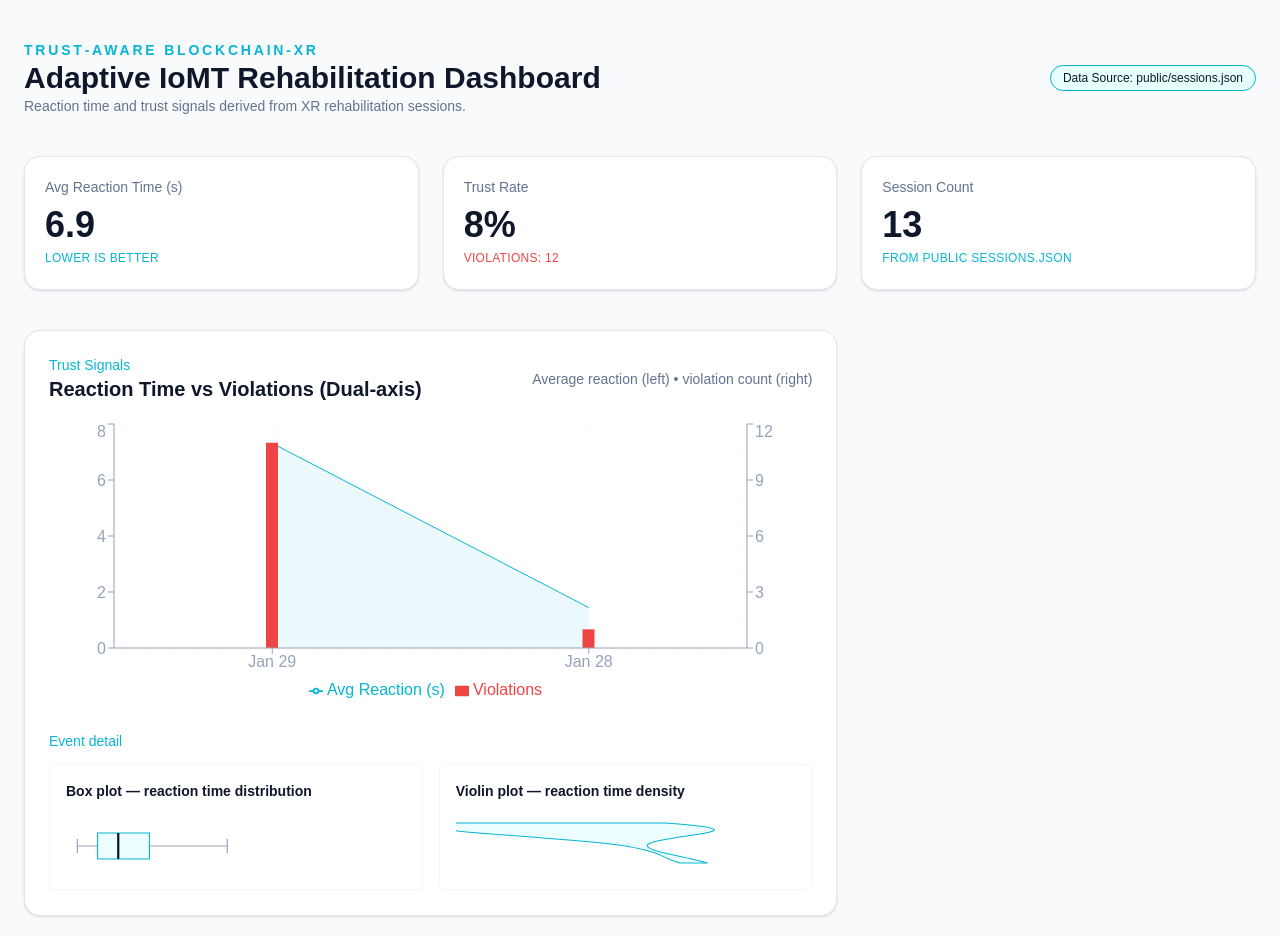
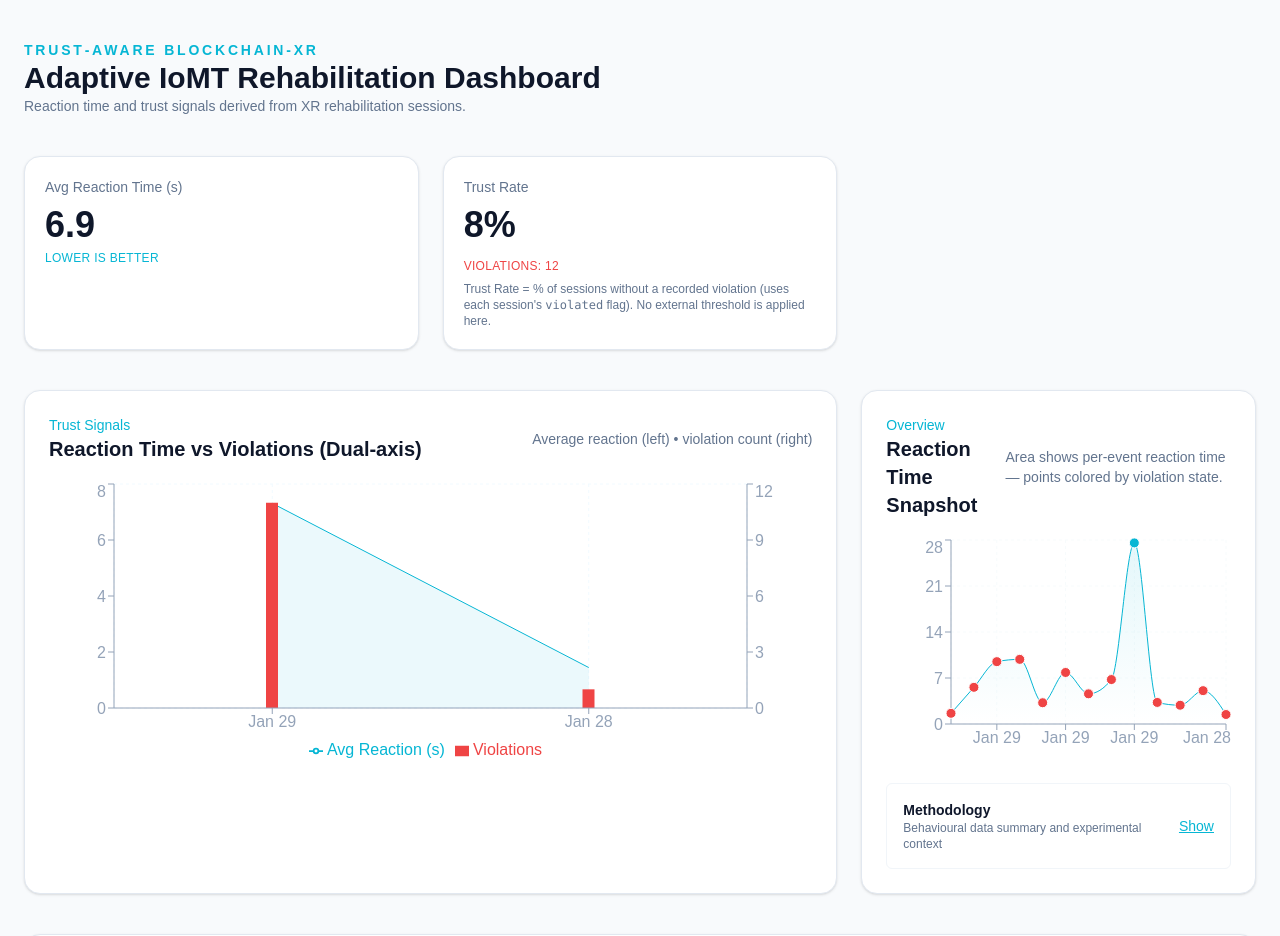
Before and after one commit to Quddos/Blockchain_XR_IoMT, a Next.js app: page /dashboard in a window 1280 px wide. Shown: the top 936 px of the page. Built offline with nearby package versions, Linux system fonts and the light colour scheme.

Commit message:
Refactor DashboardPage and TrendCharts components to enhance privacy by removing sensitive data displays and improving clarity in session metrics

```diff
--- a/app/dashboard/page.tsx
+++ b/app/dashboard/page.tsx
@@ -103,11 +103,7 @@ export default async function DashboardPage() {
             </p>
           </div>
 
-          <div className="flex gap-3 items-center">
-            <div className="rounded-full bg-[#e6fffb] px-3 py-1 text-xs font-medium text-[#0f172a] border border-[#06b6d4]">
-              Data Source: public/sessions.json
-            </div>
-          </div>
+          {/* data source intentionally hidden for privacy */}
         </header>
 
         <section className="mb-10 grid gap-6 md:grid-cols-3">
@@ -127,21 +123,12 @@ export default async function DashboardPage() {
             <p className="mt-2 text-4xl font-semibold text-[#0f172a]">
               {formatNumber(trustRate, 0)}%
             </p>
-            <span className="text-xs uppercase tracking-wide text-[#ef4444]">
-              Violations: {violationsCount}
-            </span>
+            <div className="mt-2">
+              <span className="text-xs uppercase tracking-wide text-[#ef4444]">Violations: {violationsCount}</span>
+              <p className="text-xs text-slate-500 mt-1">Trust Rate = % of sessions without a recorded violation (uses each session's <code>violated</code> flag). No external threshold is applied here.</p>
+            </div>
           </div>
-          <div className="rounded-2xl border border-slate-200 bg-white p-5 shadow-sm">
-            <p className="text-sm font-medium text-slate-500">
-              Session Count
-            </p>
-            <p className="mt-2 text-4xl font-semibold text-[#0f172a]">
-              {sessions.length}
-            </p>
-            <span className="text-xs uppercase tracking-wide text-[#06b6d4]">
-              From public sessions.json
-            </span>
-          </div>
+          {/* Session count card removed to avoid exposing total session numbers */}
         </section>
 
         <section className="mb-10">
@@ -158,9 +145,7 @@ export default async function DashboardPage() {
                 Clinician view
               </h2>
             </div>
-            <span className="text-sm text-slate-500">
-              Showing last {latestSessions.length} sessions
-            </span>
+            <span className="text-sm text-slate-500">Recent activity</span>
           </div>
           <div className="overflow-x-auto">
             <table className="min-w-full divide-y divide-slate-200 text-sm">
--- a/components/dashboard/TrendCharts.tsx
+++ b/components/dashboard/TrendCharts.tsx
@@ -128,92 +128,11 @@ export function TrendCharts({ sessions }: TrendChartsProps) {
           </ResponsiveContainer>
         </div>
 
-        <div className="mt-6">
-          <div className="text-sm font-medium text-[#06b6d4]">Event detail</div>
-          <div className="h-32 mt-3 grid grid-cols-1 sm:grid-cols-2 gap-4 items-center">
-            <div className="rounded-md border border-slate-100 bg-white p-4 text-sm text-slate-600">
-              <div className="font-semibold text-slate-900">Box plot — reaction time distribution</div>
-              <div className="mt-3">
-                {/* Box plot */}
-                <svg width="100%" height="60" viewBox="0 0 300 60" preserveAspectRatio="none">
-                  <g transform="translate(10,8)">
-                    {/* scale */}
-                    {reactionTimes.length ? (
-                      (() => {
-                        const w = 260;
-                        const min = Math.min(...reactionTimes);
-                        const max = Math.max(...reactionTimes);
-                        const scale = (v: number) => ((v - min) / (max - min || 1)) * w;
-                        const q = box;
-                        const whiskerLow = Math.max(q.min, q.q1 - 1.5 * (q.q3 - q.q1));
-                        const whiskerHigh = Math.min(q.max, q.q3 + 1.5 * (q.q3 - q.q1));
-                        return (
-                          <>
-                            {/* whiskers */}
-                            <line x1={scale(whiskerLow)} x2={scale(q.q1)} y1={25} y2={25} stroke="#94a3b8" strokeWidth={1} />
-                            <line x1={scale(q.q3)} x2={scale(whiskerHigh)} y1={25} y2={25} stroke="#94a3b8" strokeWidth={1} />
-                            {/* box */}
-                            <rect x={scale(q.q1)} y={12} width={Math.max(1, scale(q.q3) - scale(q.q1))} height={26} fill="#ecfeff" stroke={PRIMARY} />
-                            {/* median */}
-                            <line x1={scale(q.med)} x2={scale(q.med)} y1={12} y2={38} stroke="#0f172a" strokeWidth={2} />
-                            {/* whisker caps */}
-                            <line x1={scale(whiskerLow)} x2={scale(whiskerLow)} y1={18} y2={32} stroke="#94a3b8" />
-                            <line x1={scale(whiskerHigh)} x2={scale(whiskerHigh)} y1={18} y2={32} stroke="#94a3b8" />
-                          </>
-                        );
-                      })()
-                    ) : (
-                      <text x="10" y="25" fill="#94a3b8">No data</text>
-                    )}
-                  </g>
-                </svg>
-              </div>
-            </div>
-
-            <div className="rounded-md border border-slate-100 bg-white p-4 text-sm text-slate-600">
-              <div className="font-semibold text-slate-900">Violin plot — reaction time density</div>
-              <div className="mt-3">
-                <svg width="100%" height="60" viewBox="0 0 300 60" preserveAspectRatio="none">
-                  <g transform="translate(150,30)">
-                    {violin.xs.length ? (
-                      (() => {
-                        const w = 120; // max half width
-                        const h = 40;
-                        const pts: string[] = [];
-                        // build right side then left side reverse
-                        const min = Math.min(...reactionTimes);
-                        const max = Math.max(...reactionTimes);
-                        for (let i = 0; i < violin.xs.length; i++) {
-                          const t = violin.xs[i];
-                          const d = violin.density[i];
-                          const x = ((t - min) / (max - min || 1)) * 120 - 60; // center
-                          const y = ((i / (violin.xs.length - 1)) * h) - h / 2;
-                          const rx = d * w;
-                          pts.push(`${x + rx},${y}`);
-                        }
-                        for (let i = violin.xs.length - 1; i >= 0; i--) {
-                          const t = violin.xs[i];
-                          const d = violin.density[i];
-                          const x = ((t - min) / (max - min || 1)) * 120 - 60;
-                          const y = ((i / (violin.xs.length - 1)) * h) - h / 2;
-                          const rx = -d * w;
-                          pts.push(`${x + rx},${y}`);
-                        }
-                        return <path d={`M ${pts.join(" ")} Z`} fill="#ecfeff" stroke={PRIMARY} />;
-                      })()
-                    ) : (
-                      <text x="-30" y="0" fill="#94a3b8">No data</text>
-                    )}
-                  </g>
-                </svg>
-              </div>
-            </div>
-          </div>
-        </div>
+        {/* Event detail plots removed — not relevant for this view */}
       </div>
 
       {/* Mini-bar of per-event violations + area with caps colored by violation */}
-      <div className="rounded-2xl border border-slate-200 bg-white p-6 shadow-sm lg:col-span-3">
+      <div className="rounded-2xl border border-slate-200 bg-white p-6 shadow-sm lg:col-span-1">
         <div className="mb-4 flex items-center justify-between">
           <div>
             <p className="text-sm font-medium text-[#06b6d4]">Overview</p>
```
